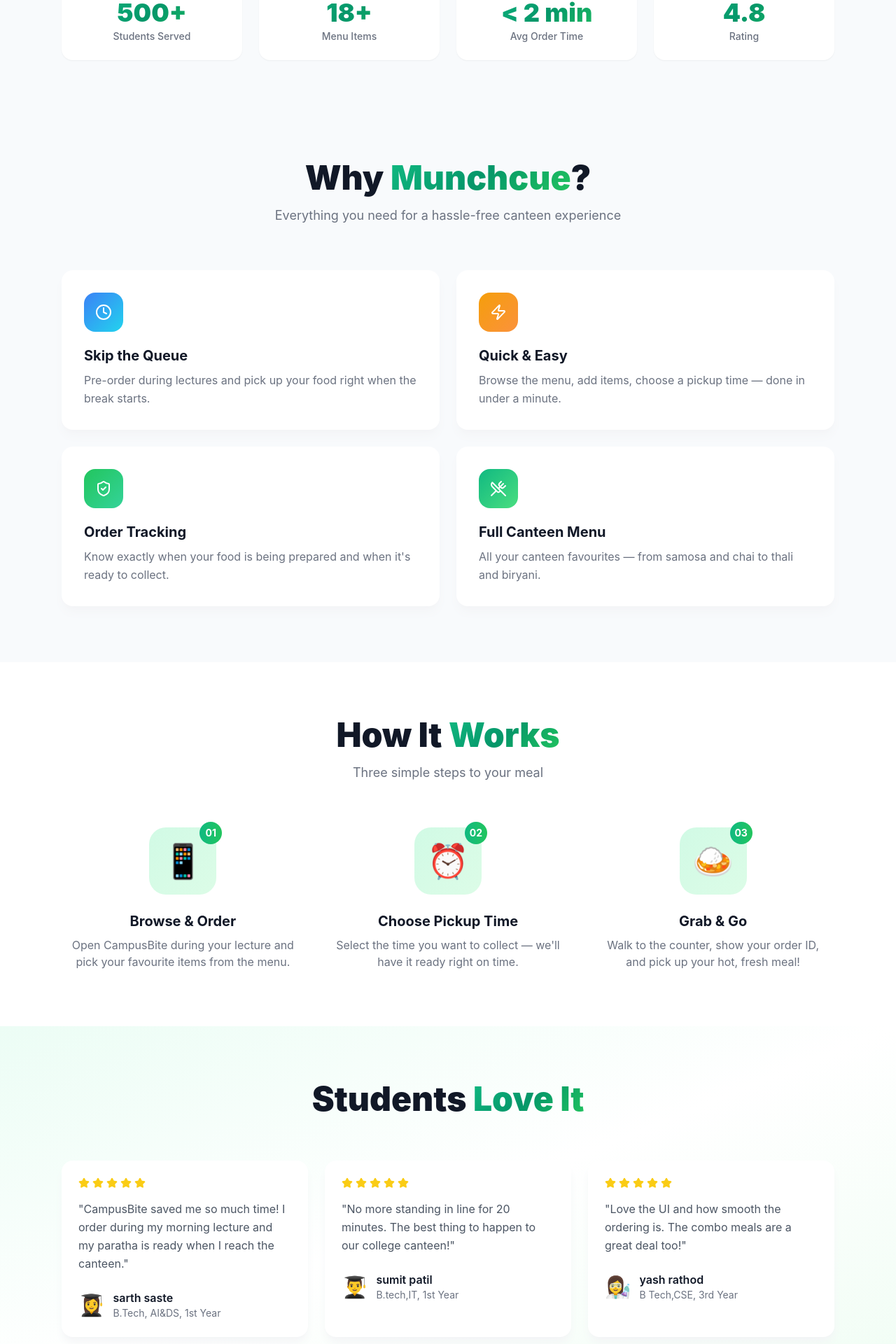
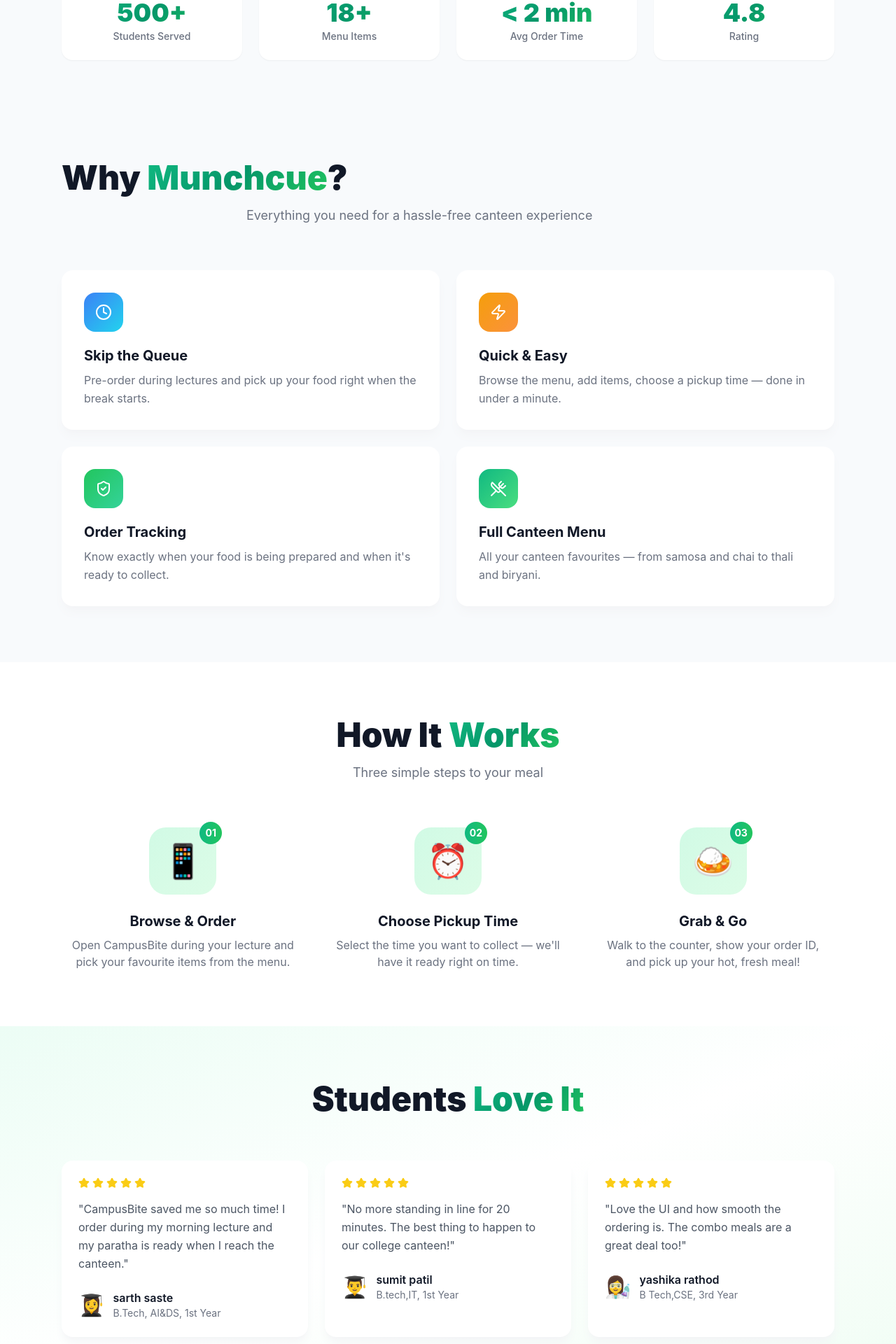
Before and after one commit to sastesarth/cateen_pre_order, a React (Vite) app: page / in a window 1280 px wide. Shown: the part 890-2810 px from the top of the page at 70% size. Built offline with nearby package versions, Linux system fonts and the light colour scheme.

Commit message:
changed the landing page fixes the centering

```diff
--- a/src/pages/Landing.jsx
+++ b/src/pages/Landing.jsx
@@ -42,7 +42,7 @@ const stats = [
 const testimonials = [
   { name: 'sarth saste', role: 'B.Tech, AI&DS, 1st Year', text: 'CampusBite saved me so much time! I order during my morning lecture and my paratha is ready when I reach the canteen.', avatar: '👩‍🎓' },
   { name: 'sumit patil', role: 'B.tech,IT, 1st Year', text: 'No more standing in line for 20 minutes. The best thing to happen to our college canteen!', avatar: '👨‍🎓' },
-  { name: 'yash rathod', role: 'B Tech,CSE, 3rd Year', text: 'Love the UI and how smooth the ordering is. The combo meals are a great deal too!', avatar: '👩‍🔬' },
+  { name: 'yashika rathod', role: 'B Tech,CSE, 3rd Year', text: 'Love the UI and how smooth the ordering is. The combo meals are a great deal too!', avatar: '👩‍🔬' },
 ]
 
 export default function Landing() {
@@ -203,7 +203,7 @@ export default function Landing() {
             initial={{ opacity: 0, y: 20 }}
             whileInView={{ opacity: 1, y: 0 }}
             viewport={{ once: true }}
-            className="text-center mb-16"
+            className="text-left mb-16"
           >
             <h2 className="text-4xl md:text-5xl font-black text-gray-900 mb-4">
               Why <span className="gradient-text">Munchcue</span>?
```
